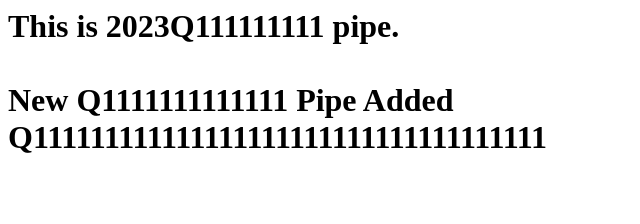
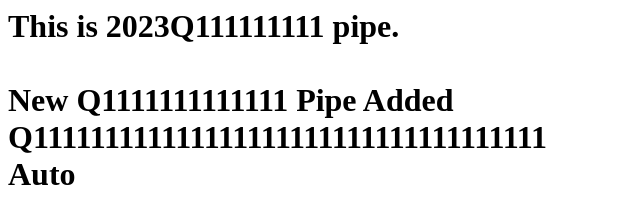
Before and after one commit to Darzzzz/q1q2q3-jenkinsfile-docker, a plain HTML site: page index.html in a window 1280 px wide. Shown: the whole page, without its empty margins (0-640 px from the left). Drawn offline with Linux system fonts and the light colour scheme.

Commit message:
Update index.html

```diff
--- a/index.html
+++ b/index.html
@@ -1,5 +1,6 @@
 <h1>
 	This is 2023Q111111111  pipe.<br><br>
 	New Q1111111111111 Pipe Added<br>
-	Q111111111111111111111111111111111111
+	Q111111111111111111111111111111111111<br>
+	Auto
 </h1>
```
